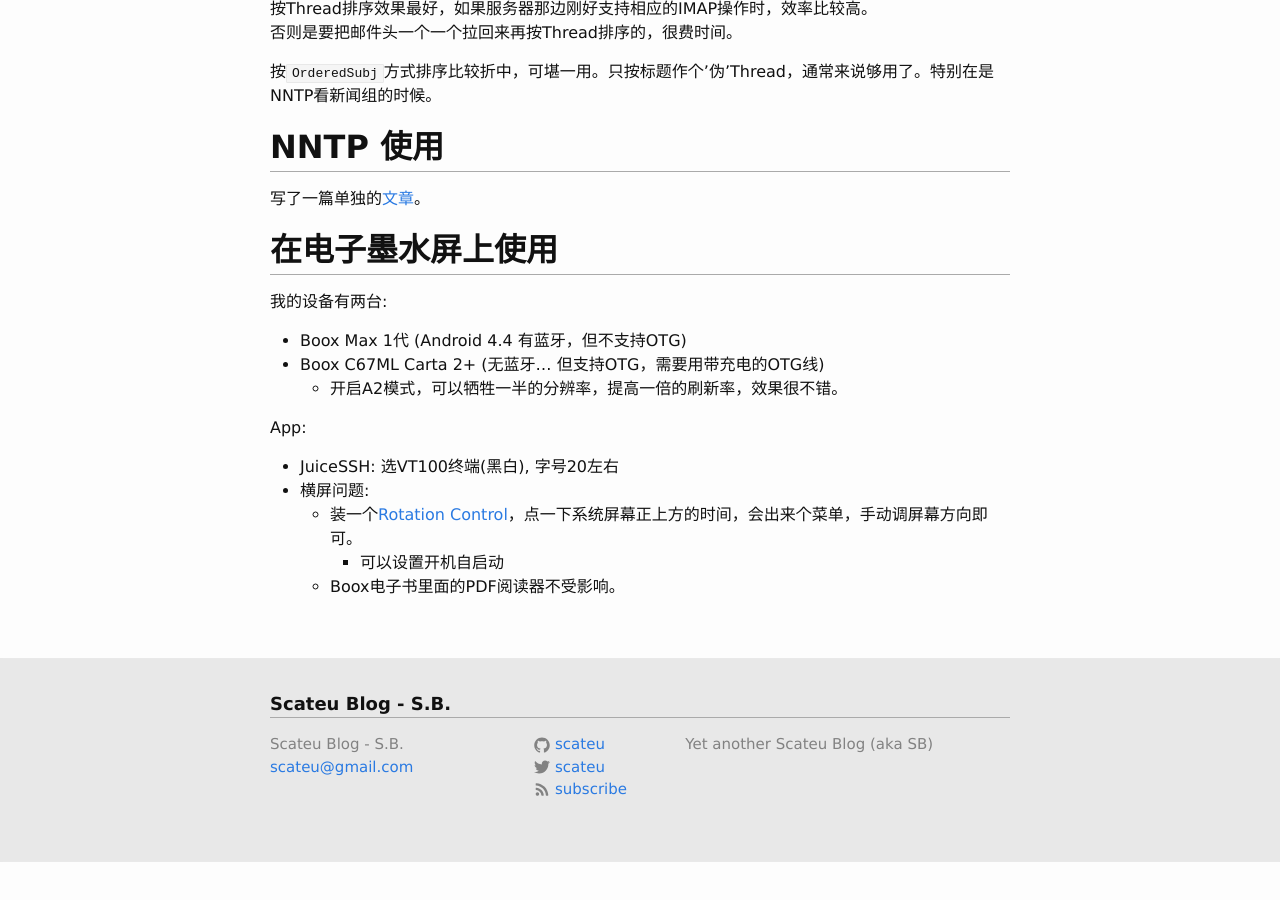
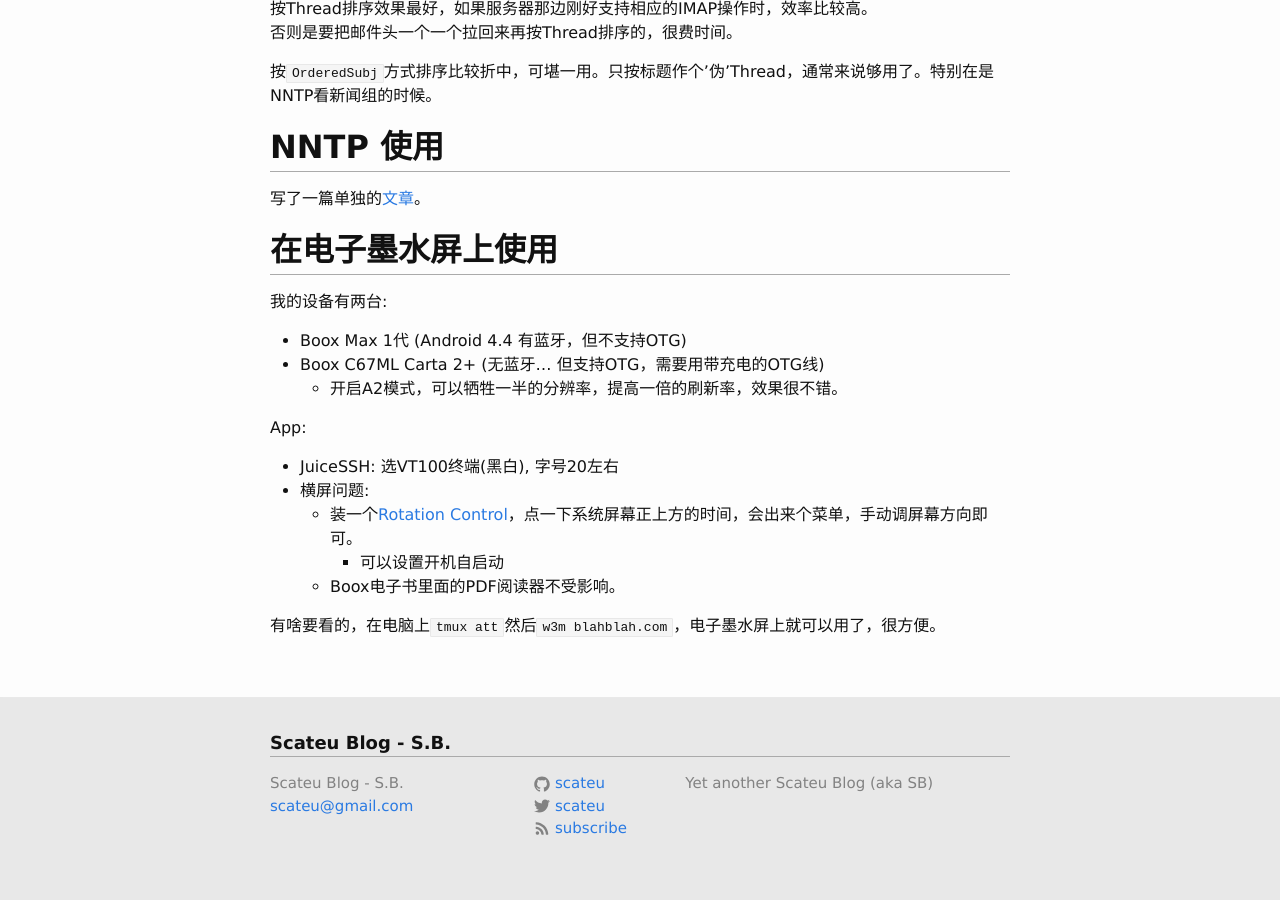
Before and after one commit to scateu/scateu.github.io, a Jekyll site: the page built from _posts/2015-08-23-alpine.md, in a window 1280 px wide and 900 px high, scrolled down 8836 px. Built offline with Jekyll 4.4.1, drawn with Linux system fonts in a browser that asks for light colours; nearby versions of some CDN libraries; comment, search, counter and statistics services are not loaded; before the commit the page ends 9697 px from its top, so only the background shows below that.

Commit message:
2018年 1月18日 星期四 11时33分45秒 CST

```diff
--- a/_posts/2015-08-23-alpine.md
+++ b/_posts/2015-08-23-alpine.md
@@ -605,3 +605,5 @@ App:
    - 装一个[Rotation Control](https://www.apkmirror.com/apk/crapemyrtle/rotation-control/)，点一下系统屏幕正上方的时间，会出来个菜单，手动调屏幕方向即可。
      - 可以设置开机自启动
    - Boox电子书里面的PDF阅读器不受影响。
+
+有啥要看的，在电脑上`tmux att`然后`w3m blahblah.com`，电子墨水屏上就可以用了，很方便。
```
